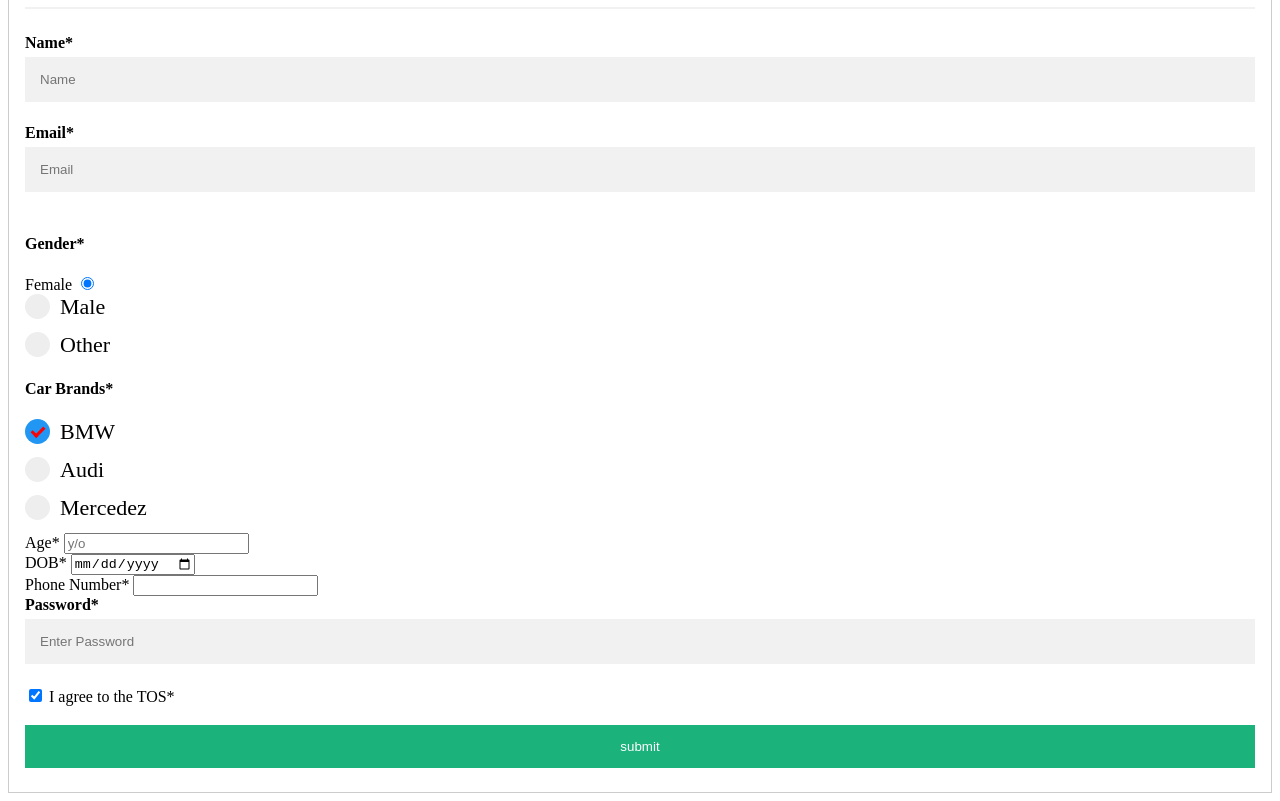
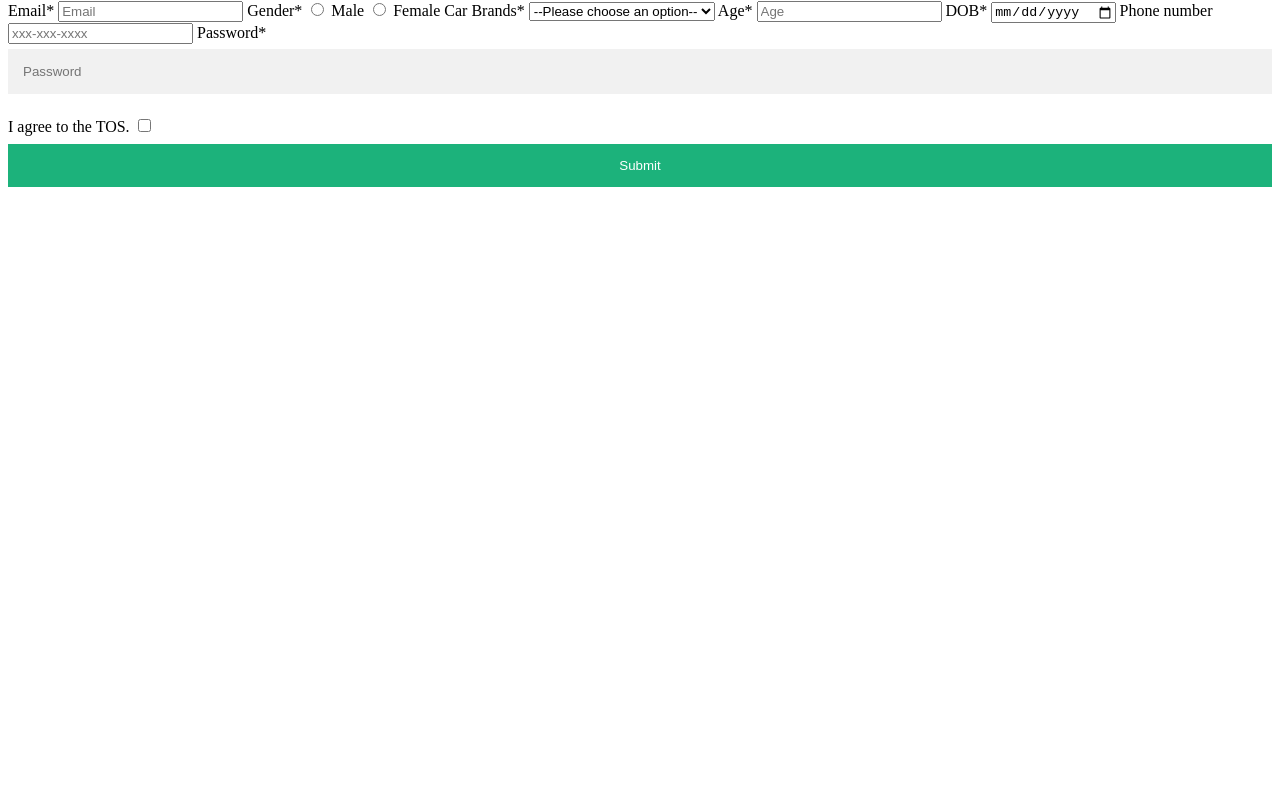
Before and after one commit to acciojob/signup-form-car-VIDHI-tech, a website: page main.html in a window 1280 px wide. Shown: the part 98-899 px from the top of the page. After the commit the page ends 800 px from the top, so only its background shows below. Drawn offline with Linux system fonts and the light colour scheme.

Commit message:
created a submission

```diff
--- a/main.html
+++ b/main.html
@@ -8,76 +8,48 @@
 
 <body>
 	<!-- the entire body must be written by student -->
-	<form action="action_page.php" style="border:1px solid #ccc">
-    <div class="container">
-      <h1>Signup Form Car</h1>
-      <hr>
 
-      <label for="name"><b>Name*</b></label>
-      <input type="text" placeholder="Name" name="name" required>
+	  <form method="POST">
+        <label for="name">Name*</label>
+        <input type="text" id="name" name="name" placeholder="Name" required>
 
-      <label for="email"><b>Email*</b></label>
-      <input type="text" placeholder="Email" name="email" required>
+        <label for="email">Email*</label>
+        <input type="email" id="email" name="email" placeholder="Email" required>
 
-      <section>
-        <h4>Gender*</h4>
-        <label class="Gender" required>Female
-          <input type="radio" checked="checked" name="radio" >
-          <span class="checkmark"></span>
-        </label>
-        <label class="gender" required>Male
-          <input type="radio" name="radio">
-          <span class="checkmark"></span>
-        </label>
-        <label class="gender" required>Other
-          <input type="radio" name="radio">
-          <span class="checkmark"></span>
-        </label>
-      </section>
+        <label>Gender*</label>
+        <input type="radio" id="gender_m" name="gender" value="male" required>
+        <label for="gender_m">Male</label>
+        <input type="radio" id="gender_f" name="gender" value="female" required>
+        <label for="gender_f">Female</label>
 
-      <section>
-        <h4>Car Brands*</h4>
-        <label class="brand" required>BMW
-          <input type="checkbox" checked="checked">
-          <span class="checkmark"></span>
-        </label>
-        <label class="brand" required>Audi
-          <input type="checkbox">
-          <span class="checkmark"></span>
-        </label>
-        <label class="brand" required>Mercedez
-          <input type="checkbox">
-          <span class="checkmark"></span>
-        </label>
-      </section>
+        <label for="cars">Car Brands*</label>
+        <select id="cars" name="cars" required>
+          <option value="">--Please choose an option--</option>
+          <option value="volvo">BMW</option>
+          <option value="saab">Audi</option>
+          <option value="mercedes">Mercedes</option>
 
-      <section>
-        <label for="Age">Age*</label>
-        <input type="number" placeholder="y/o" id="age" name="Age" max="2">
-      </section>
+        </select>
 
-      <section>
+        <label for="age">Age*</label>
+        <input type="number" id="age" name="age" placeholder="Age" required>
+
         <label for="dob">DOB*</label>
         <input type="date" id="dob" name="dob" required>
-      </section>
 
-      <section>
-        <label for="Phone Number">Phone Number*</label>
-        <input type="number" id="tel" name="Phone Number" max="10">
-      </section>
+        <label for="tel">Phone number</label>
+        <input type="tel" id="tel" name="tel" placeholder="xxx-xxx-xxxx" required>
 
-      <label for="psw"><b>Password*</b></label>
-      <input type="password" placeholder="Enter Password" name="psw" required>
+        <label for="password">Password*</label>
+        <input type="password" id="password" name="password" placeholder="Password" required>
 
-      <label>
-        <input type="checkbox" checked="checked" name="remember" style="margin-bottom:15px" required> I agree to the TOS*
-      </label>
+        <label for="tos">I agree to the TOS.</label>
+        <input type="checkbox" id="tos" name="tos" required>
 
-      <div class="clearfix">
-        <button type="submit" class="signupbtn">submit</button>
-      </div>
-    </div>
-  </form>
+        <button type="submit">Submit</button>
+    </form>
+
+
     <script type="text/javascript" src="./script.js">
 </script>
 
```
